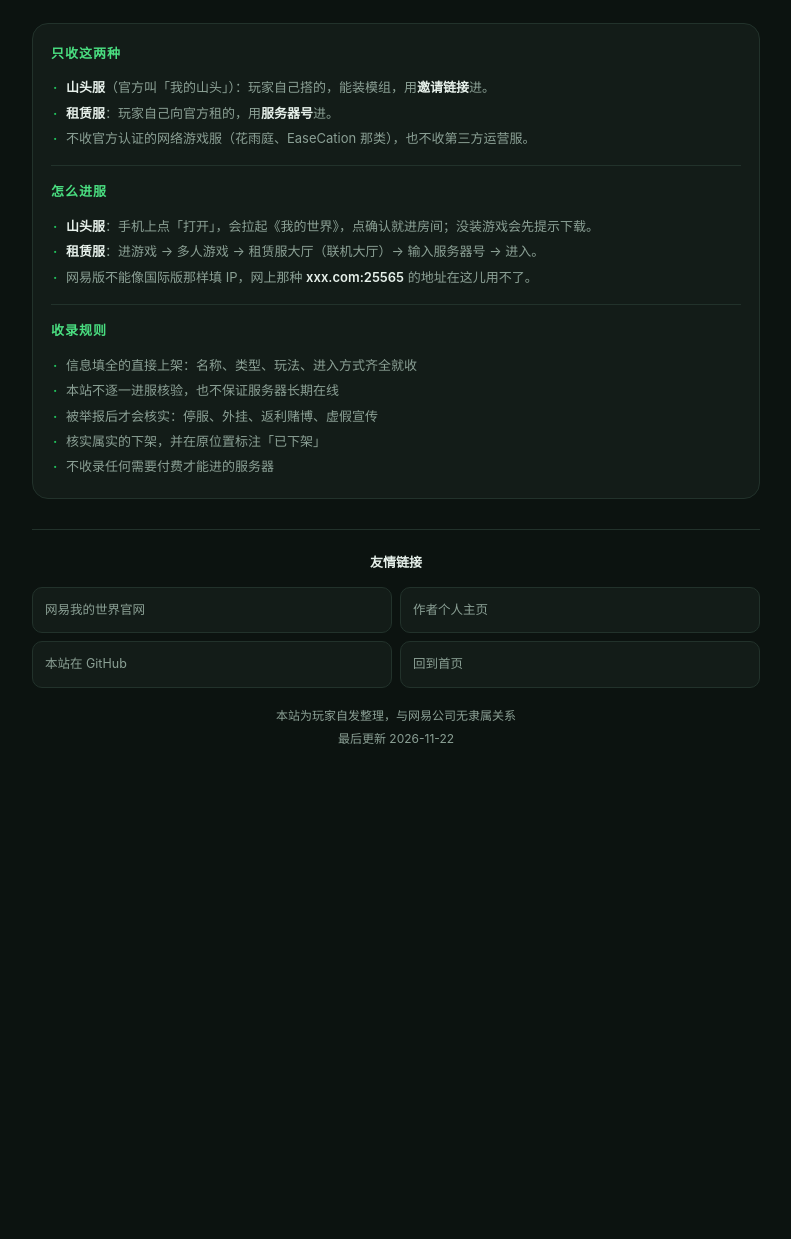
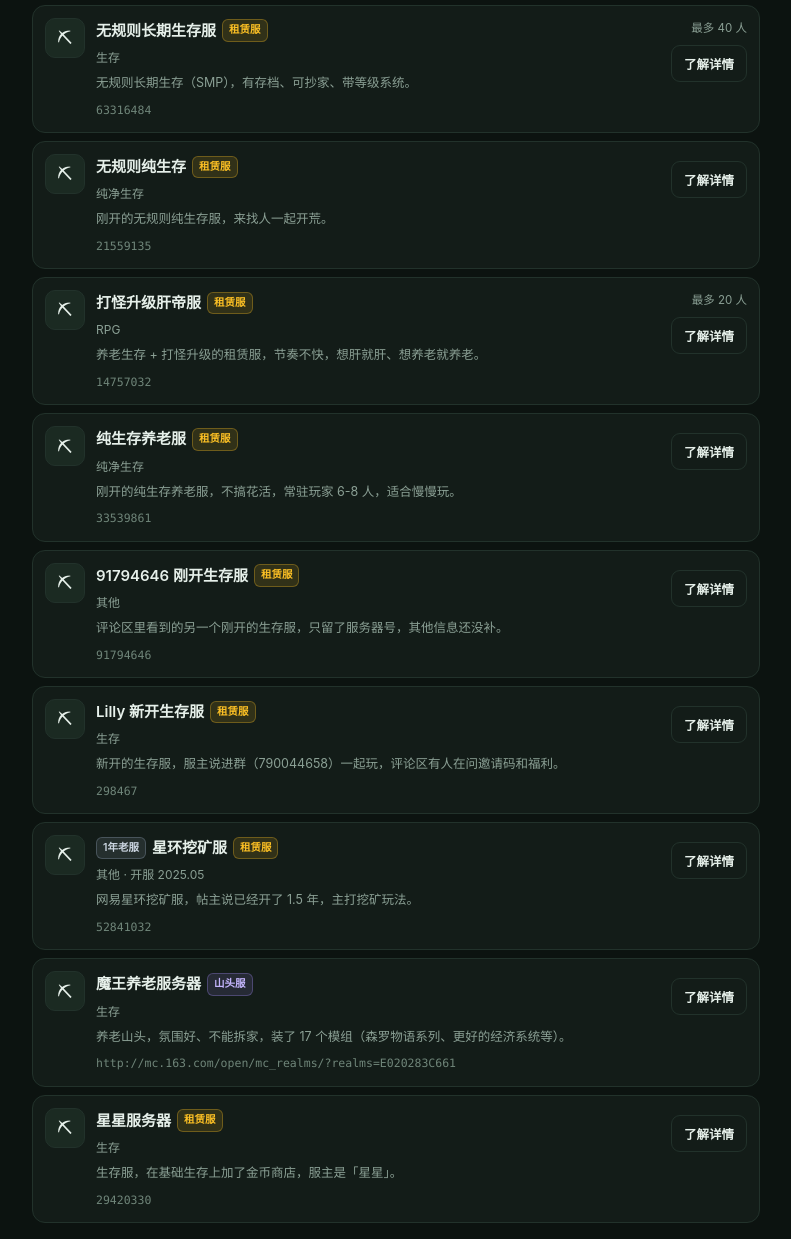
Before and after one commit to hamiguaemoji/mc-find, a plain HTML site: page index.html in a window 1280 px wide. Shown: the part 721-1960 px from the top of the page, without its empty margins (244-1035 px from the left). Before the commit the page ends 1541 px from the top, so only its background shows below. Drawn offline with Linux system fonts and the light colour scheme.

Commit message:
Add multiple server configurations to index.html

```diff
--- a/index.html
+++ b/index.html
@@ -387,6 +387,115 @@ const SERVERS = [
     online: null,
     desc: "搜打撤玩法的山头服，带上物资进来打，死了就没了。进入码 9195A0E8881。",
     tags: ["搜打撤", "物资撤离"]
+  },
+  {
+    name: "无规则长期生存服",
+    kind: "租赁服",
+    sid: "63316484",
+    group: "3065163324",
+    type: "生存",
+    since: null,
+    max: 40,
+    online: null,
+    desc: "无规则长期生存（SMP），有存档、可抄家、带等级系统。",
+    descLong: "无规则长期生存服，主打一个不受管：可以抄家、可以打架，没人管你建什么。\n\n有等级系统和长期存档，服开着就一直存着。\n\n人数上限 40，进服务器号就能进。",
+    tags: ["无规则", "抄家", "等级", "长期存档"]
+  },
+  {
+    name: "无规则纯生存",
+    kind: "租赁服",
+    sid: "21559135",
+    type: "纯净生存",
+    since: null,
+    max: null,
+    online: null,
+    desc: "刚开的无规则纯生存服，来找人一起开荒。",
+    tags: ["无规则", "纯净", "新开"]
+  },
+  {
+    name: "打怪升级肝帝服",
+    kind: "租赁服",
+    sid: "14757032",
+    type: "RPG",
+    since: null,
+    max: 20,
+    online: null,
+    desc: "养老生存 + 打怪升级的租赁服，节奏不快，想肝就肝、想养老就养老。",
+    tags: ["RPG", "打怪", "升级装备", "养老生存"]
+  },
+  {
+    name: "纯生存养老服",
+    kind: "租赁服",
+    sid: "33539861",
+    type: "纯净生存",
+    since: null,
+    max: null,
+    online: null,
+    desc: "刚开的纯生存养老服，不搞花活，常驻玩家 6-8 人，适合慢慢玩。",
+    descLong: "纯生存养老服，刚开服，没什么复杂玩法，就是踏踏实实种地盖房子。\n\n服主在评论区说常驻人数 6-8 人，人不多但稳定。\n\n有人问过有没有商店：这条帖子里没提，进服自己看。",
+    tags: ["养老", "纯净生存", "人不多", "刚开"]
+  },
+  {
+    name: "91794646 刚开生存服",
+    kind: "租赁服",
+    sid: "91794646",
+    type: "其他",
+    since: null,
+    max: null,
+    online: null,
+    desc: "评论区里看到的另一个刚开的生存服，只留了服务器号，其他信息还没补。",
+    descLong: "从别人的帖子评论区看到的服务器，只有一个服务器号 91794646，玩法、人数、群号都没有写。\n\n先记在这里，等信息齐了再补。",
+    tags: ["刚开", "信息待补"]
+  },
+  {
+    name: "Lilly 新开生存服",
+    kind: "租赁服",
+    sid: "298467",
+    group: "790044658",
+    type: "生存",
+    since: null,
+    max: null,
+    online: null,
+    desc: "新开的生存服，服主说进群（790044658）一起玩，评论区有人在问邀请码和福利。",
+    descLong: "网易版新开的生存服，服主在帖子里留了服务器号，评论区补充说先进 QQ 群 790044658。\n\n评论区有人反馈邀请码失效、也在问有没有福利，还看到有玩家请服主解封。\n\n服务器号是照帖子截的，进不去就先加群问。",
+    tags: ["新开", "生存", "有群"]
+  },
+  {
+    name: "星环挖矿服",
+    kind: "租赁服",
+    sid: "52841032",
+    type: "其他",
+    since: "2025.05",
+    max: null,
+    online: null,
+    desc: "网易星环挖矿服，帖主说已经开了 1.5 年，主打挖矿玩法。",
+    descLong: "网易星环挖矿服，据发帖的服主说已经稳定开了 1.5 年。\n\n玩法以挖矿为主线，适合喜欢慢慢挖、攒资源的玩家。\n\n开服时间按「1.5 年前」折算成 2025 年 5 月，具体月份服主没写。",
+    tags: ["挖矿", "星环", "长期开"]
+  },
+  {
+    name: "魔王养老服务器",
+    kind: "山头服",
+    link: "http://mc.163.com/open/mc_realms/?realms=E020283C661",
+    type: "生存",
+    since: null,
+    max: null,
+    online: null,
+    desc: "养老山头，氛围好、不能拆家，装了 17 个模组（森罗物语系列、更好的经济系统等）。",
+    descLong: "养老向的山头服，服主说玩家氛围好，规矩是不能拆家。\n\n装了 17 个模组，能看到的有森罗物语系列（厨房、酒馆、玩偶）、更好的经济系统、更好的 HUD、性能优化、高级附魔台等。\n\n想安静种地建房子的可以试试。",
+    tags: ["养老", "森罗物语", "17个模组", "不能拆家"]
+  },
+  {
+    name: "星星服务器",
+    kind: "租赁服",
+    sid: "29420330",
+    group: "294681136",
+    type: "生存",
+    since: null,
+    max: null,
+    online: null,
+    desc: "生存服，在基础生存上加了金币商店，服主是「星星」。",
+    descLong: "普通生存服，服主是「星星」，管理叫「啊仁一」。\n\n在生存基础上加了金币商店，可以买卖物资。\n\n进游戏搜服务器号就能进，群号在公告栏里。",
+    tags: ["生存", "金币商店", "有群"]
   }
 ];
 
```
